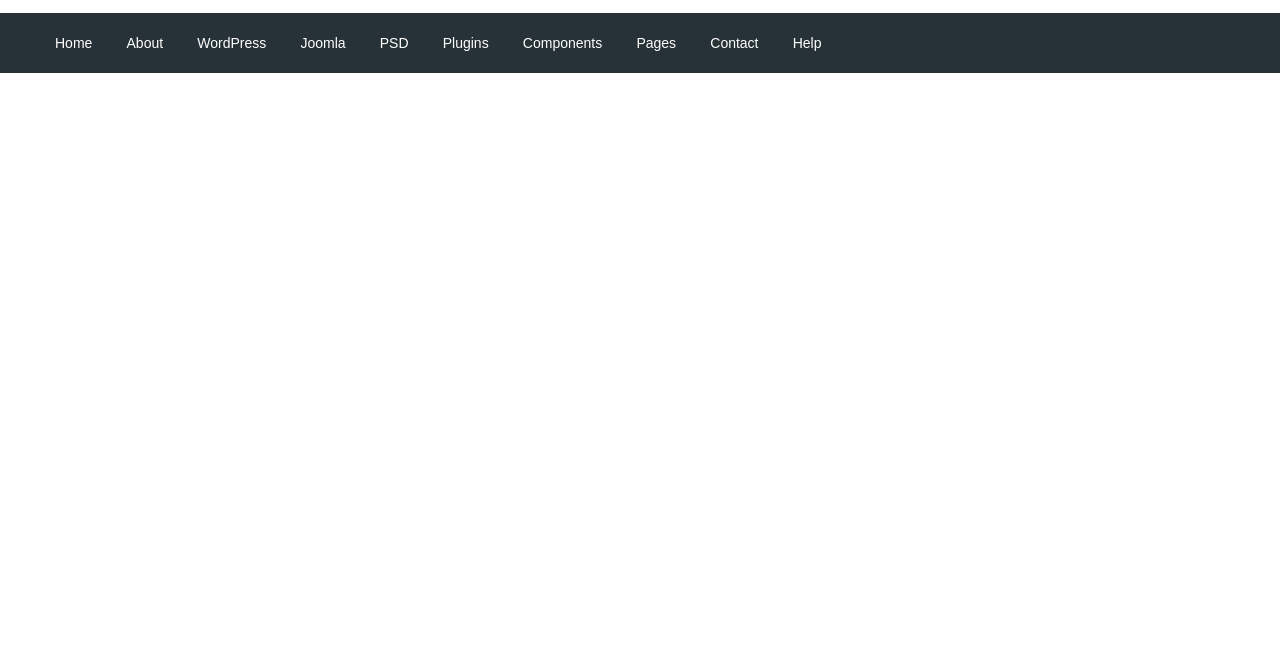
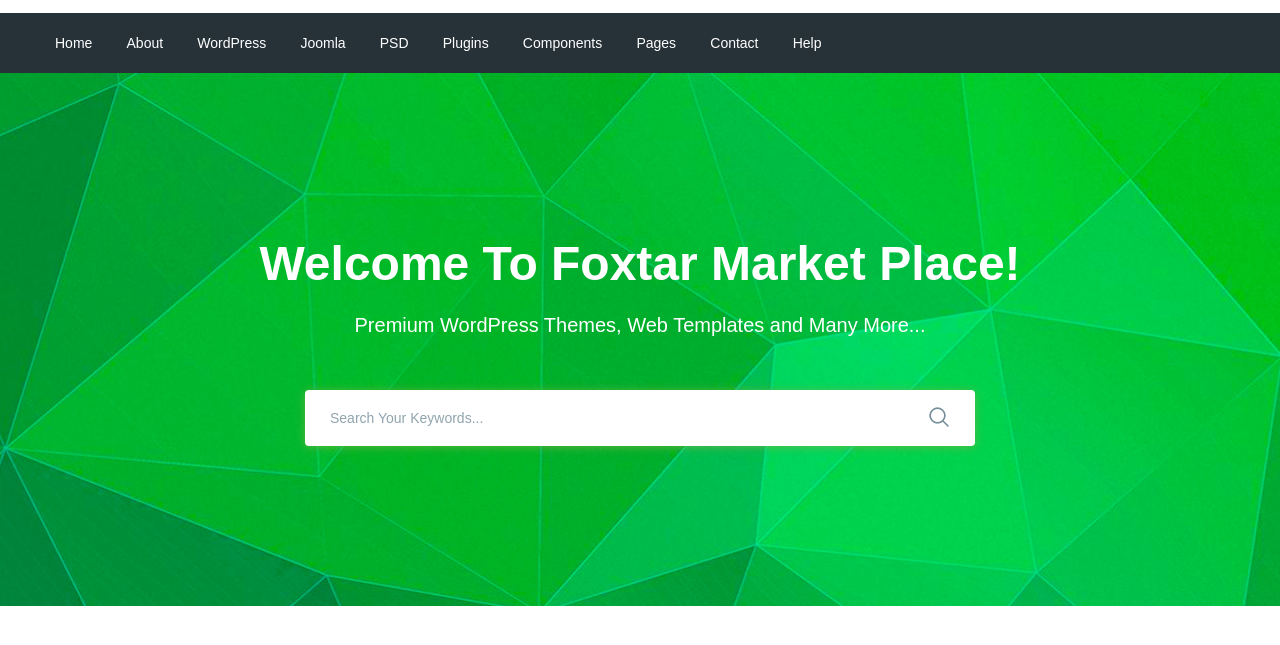
Before and after one commit to kosten77/Moderno-2.0, a website: page app/index.html in a window 1280 px wide. Shown: the part 77-722 px from the top of the page. Drawn offline with nearby package versions, Linux system fonts and the light colour scheme; files that its build step writes are made by us from their sources.

Commit message:
added search section

```diff
--- a/app/index.html
+++ b/app/index.html
@@ -53,7 +53,26 @@
             </div>
         </div>
     </header>
-
+    <section class="search" style="background-image: url(images/search_bg.jpg);">
+        <div class="container">
+            <div class="search__inner">
+                <div class="search__inner-title">
+                    Welcome To Foxtar Market Place!
+                </div>
+                <div class="search__inner-text">
+                    Premium WordPress Themes, Web Templates and Many More...
+                </div>
+                <div class="search__inner-form">
+                    <form>
+                        <input type="text" placeholder="Search Your Keywords..." required>
+                        <button type="submit">
+                            <img src="images/icons/search.png" alt="">
+                        </button>
+                    </form>
+                </div>
+            </div>
+        </div>
+    </section>
 
 
     <script src="https://ajax.googleapis.com/ajax/libs/jquery/3.5.1/jquery.min.js"></script>
--- a/app/scss/style.scss
+++ b/app/scss/style.scss
@@ -49,3 +49,55 @@
         }
     }
 }
+.search{
+    background-repeat: no-repeat;
+    background-size: cover;
+    background-position: center;
+    min-height: 533px;
+}
+.search__inner{
+    padding: 155px 0 100px;
+    text-align: center;
+    color: rgb(255, 255, 255);
+    &-title{
+        margin-bottom: 10px;
+        font-size: 48px;
+        font-weight: 700;
+        line-height: 72px;
+    }
+    &-text{
+        margin-bottom: 50px;
+        font-size: 20px;
+        font-weight: 500;
+        line-height: 30px;
+    }
+    &-form{
+        max-width: 670px;
+        margin: 0 auto;
+        position: relative;
+        input{
+            display: block;
+            width: 100%;
+            box-shadow: 0px 1px 10px 0px rgba(124, 178, 64, 0.75);
+            border-radius: 4px;
+            height: 56px;
+            border: none;
+            font-size: 14px;
+            font-weight: 500;
+            padding-left: 25px;
+            padding-right: 60px;
+            &::placeholder{
+                color:#90a4ae;
+                font-weight: 500;
+            }
+        }
+        button{
+        position: absolute;
+        border:none;
+        background-color: transparent;
+        right: 20px;
+        top: 16px;
+    }
+    }
+
+}
```
Also changed, not shown: app/images/icons/search.png (added), app/images/search_bg.jpg (added).
